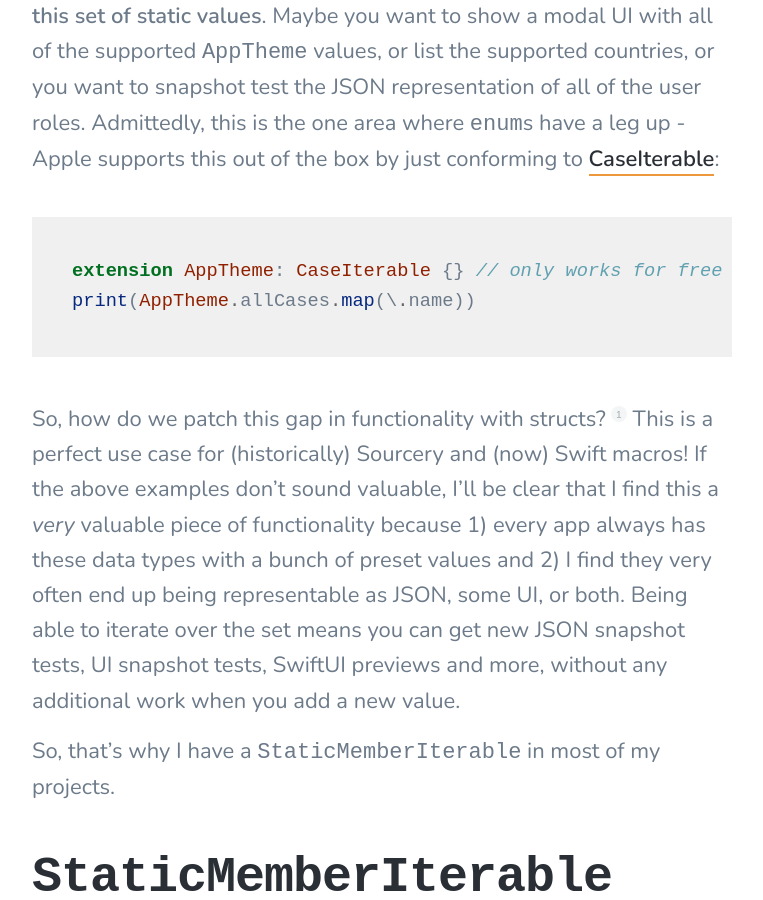
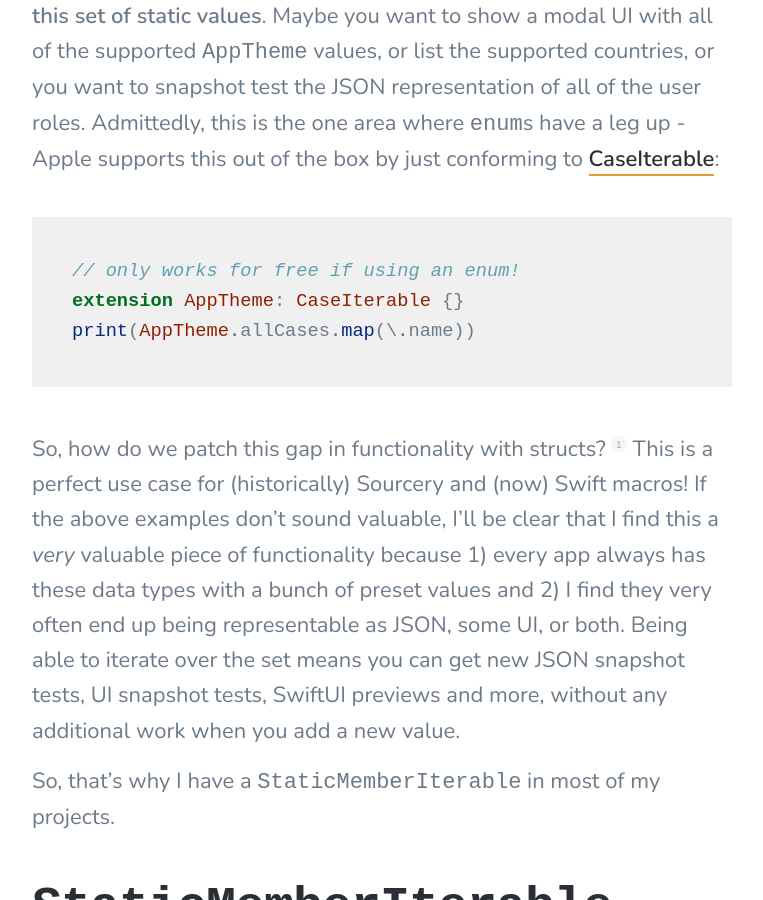
Before and after one commit to nevillco/nevillco.github.io, a Jekyll site: the page built from _posts/2023-07-07-the-first-macro-in-all-of-my-Swift-projects.md, in a window 1280 px wide and 900 px high, scrolled down 5051 px. Shown: the whole window, without its empty margins (258-1021 px from the left). Built offline with Jekyll 4.4.1, drawn with Linux system fonts in a browser that asks for light colours; nearby versions of some CDN libraries.

Commit message:
Move comment to a second line.

````diff
--- a/_posts/2023-07-07-the-first-macro-in-all-of-my-Swift-projects.md
+++ b/_posts/2023-07-07-the-first-macro-in-all-of-my-Swift-projects.md
@@ -84,7 +84,8 @@ For more on this choice and why I advocate for structs, see [Matt Diephouse’s
 
 While I've established that I think structs are the right tool for this job, regardless of implementation, it will often be valuable to **iterate over this set of static values**. Maybe you want to show a modal UI with all of the supported `AppTheme` values, or list the supported countries, or you want to snapshot test the JSON representation of all of the user roles. Admittedly, this is the one area where `enum`s have a leg up - Apple supports this out of the box by just conforming to [CaseIterable](https://developer.apple.com/documentation/swift/caseiterable):
 ```swift
-extension AppTheme: CaseIterable {} // only works for free if using an enum!
+// only works for free if using an enum!
+extension AppTheme: CaseIterable {}
 print(AppTheme.allCases.map(\.name))
 ```
 So, how do we patch this gap in functionality with structs?[^1] This is a perfect use case for (historically) Sourcery and (now) Swift macros! If the above examples don’t sound valuable, I’ll be clear that I find this a _very_ valuable piece of functionality because 1) every app always has these data types with a bunch of preset values and 2) I find they very often end up being representable as JSON, some UI, or both. Being able to iterate over the set means you can get new JSON snapshot tests, UI snapshot tests, SwiftUI previews and more, without any additional work when you add a new value.
````
